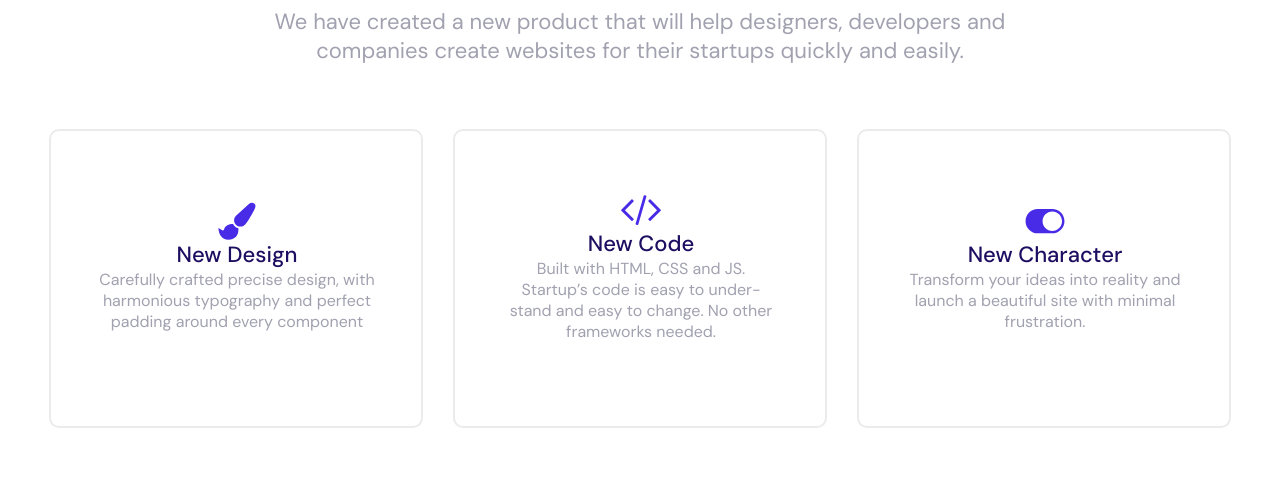
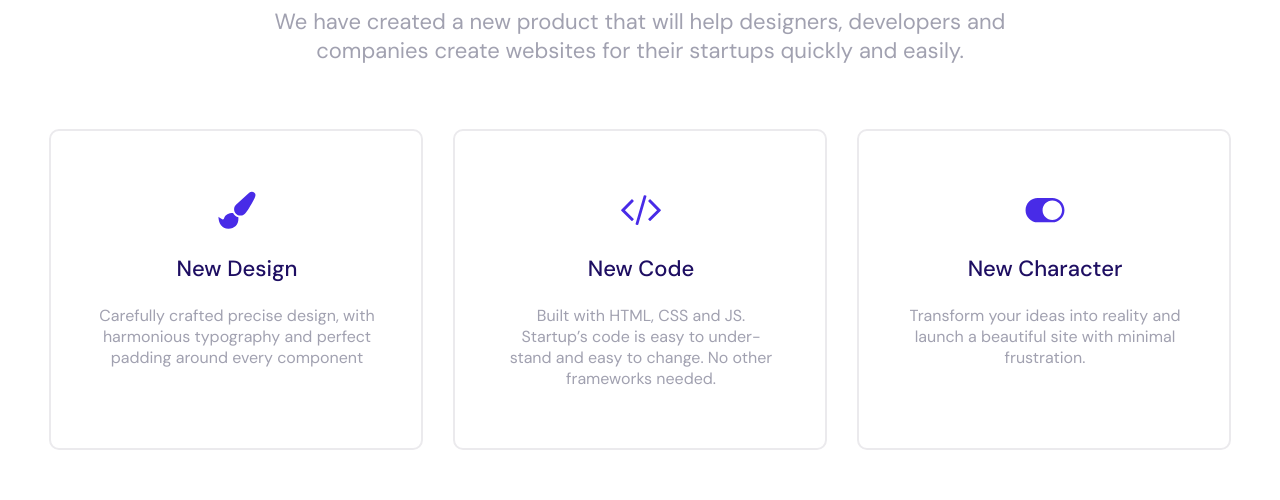
Before and after one commit to beatrxzw/startup3_landingpage, a plain HTML site: page index.html in a window 1280 px wide. Shown: the part 920-1420 px from the top of the page. Drawn offline with Linux system fonts and the light colour scheme.

Commit message:
first one of my portfolio

```diff
--- a/styles/clients.css
+++ b/styles/clients.css
@@ -16,53 +16,6 @@
     font-size: 22px;
 }
 
-.container__features {
-    display: flex;
-    flex-direction: column;
-    align-items: center;
-    font-size: 22px;
-}
-
-.text_feature {
-    color: var(--cinza);
-    width: 803px;
-    text-align: center;
-}
-
-.container_features__content {
-    margin-top: 64px;
-    display: flex;
-    justify-content: center;
-    gap: 30px;
-    margin-bottom: 100px;
-}
-
-.container_box {
-    display: flex;
-    flex-direction: column;
-    justify-content: center;
-    align-items: center;
-    border: 2px solid #EBEAED;
-    border-radius: 10px;
-    padding: 60px 46px 84px 48px;
-}
-
-.imagem_box {
-    width: 40px;
-    height: 38px;
-}
-
-.title_box {
-    font-size: 22px;
-    font-weight: 500;
-}
-
-.text_box {
-    text-align: center;
-    color: var(--cinza);
-    width: 276px;
-    font-weight: 400;
-}
 
 .title_testemunhas {
     margin-top: 60px;
--- a/styles/features.css
+++ b/styles/features.css
@@ -52,24 +52,28 @@
 .container_box {
     display: flex;
     flex-direction: column;
-    justify-content: center;
     align-items: center;
     border: 2px solid #EBEAED;
     border-radius: 10px;
-    padding: 60px 46px 84px 48px;
+    padding: 60px 46px 58.8px 48px;
 }
 
 .imagem_box{
+    display: flex;
+    margin-bottom: 25px;
     width: 40px;
     height: 38px;
 }
 
 .title_box{
+    display: flex;
+    margin-bottom: 22.2px;
     font-size: 22px;
     font-weight: 500;
 }
 
 .text_box{
+    display: flex;
     text-align: center;
     color: var(--cinza);
     width: 276px;
```
